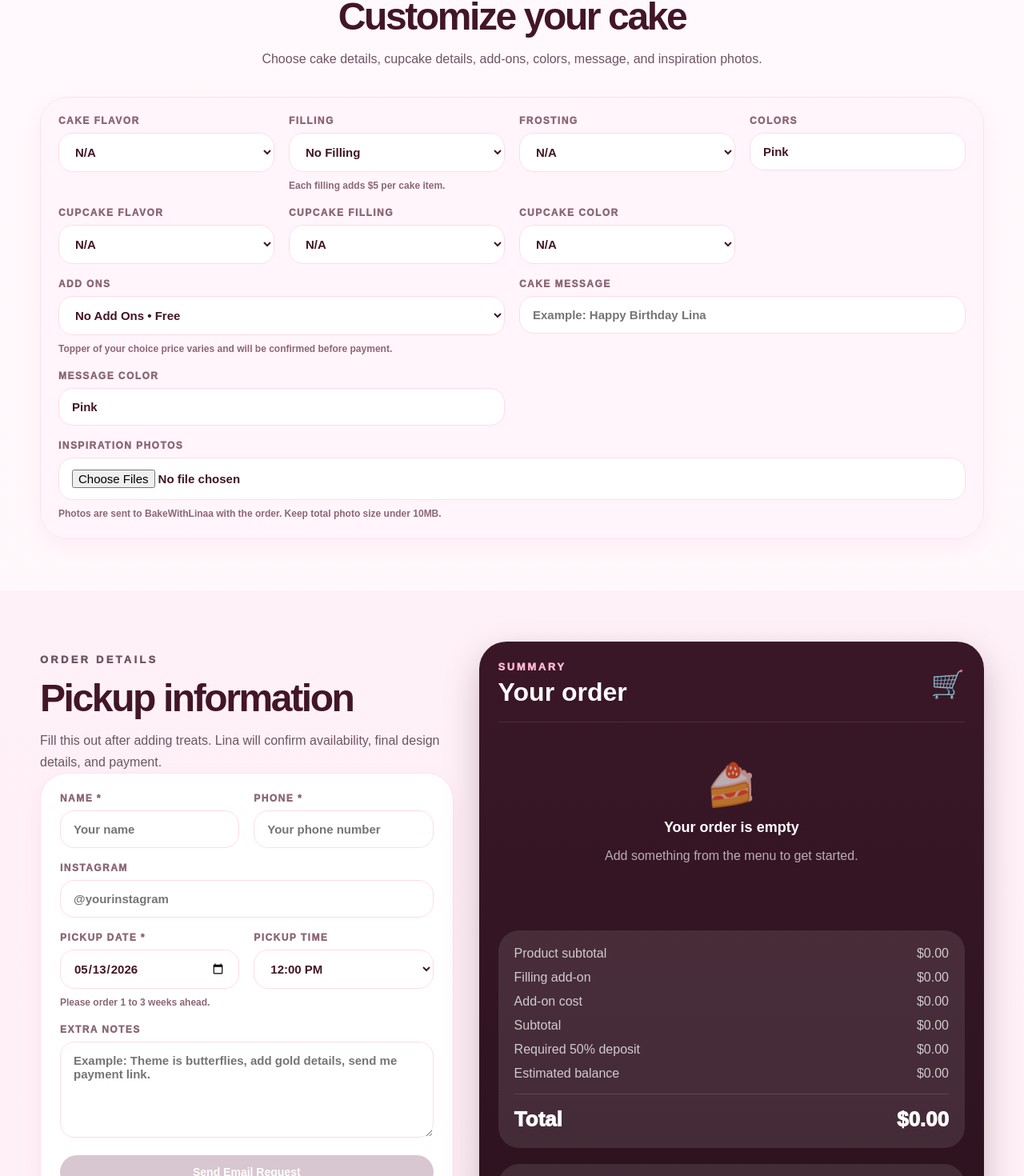
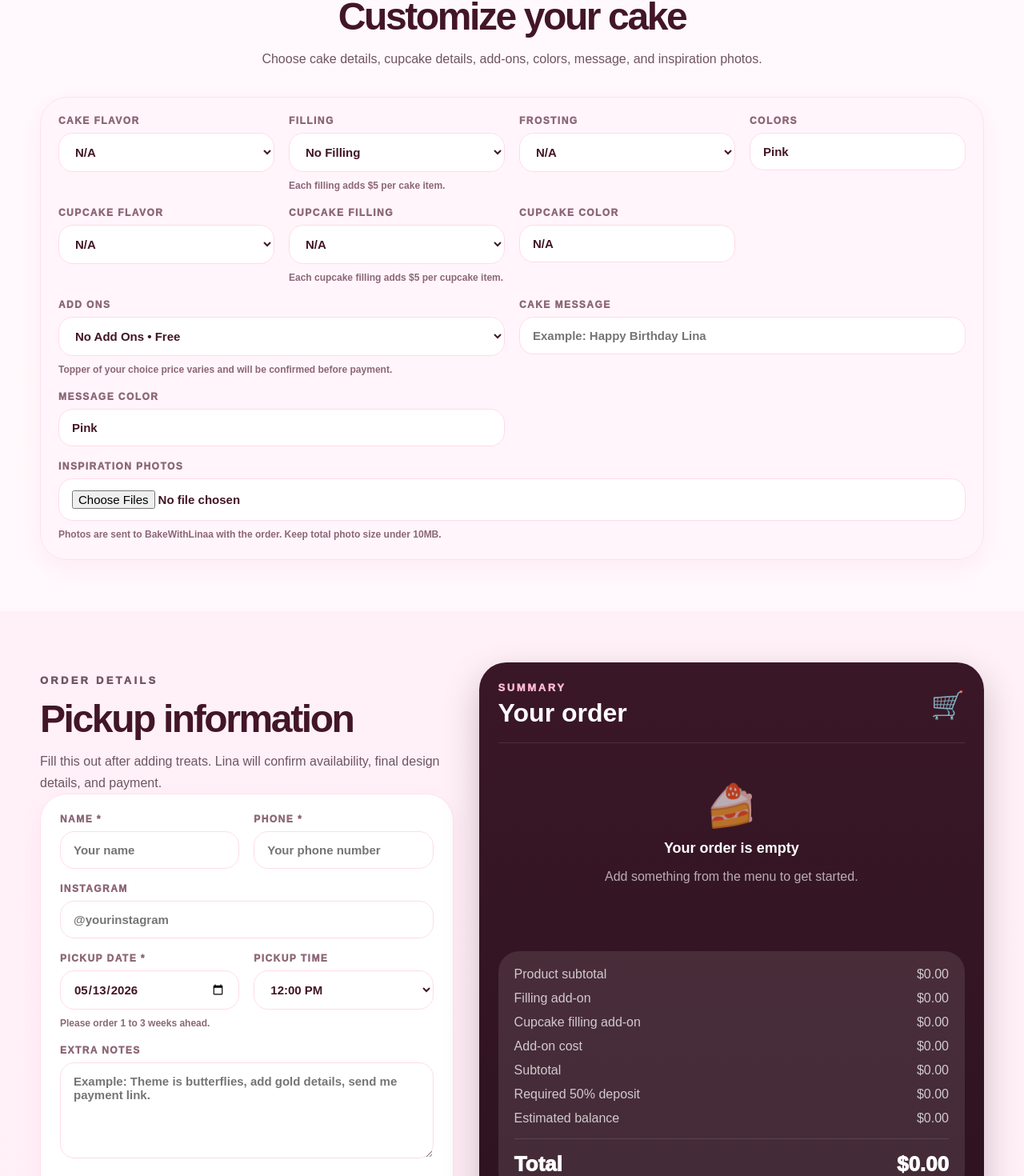
Before and after one commit to yucksservices/bakewithlinaa, a React (Vite) app: page / in a window 1280 px wide. Shown: the part 3684-5154 px from the top of the page at 80% size. Built offline with nearby package versions, Linux system fonts and the light colour scheme; no server answers.

Commit message:
Update App.jsx

```diff
--- a/src/App.jsx
+++ b/src/App.jsx
@@ -101,11 +101,10 @@ const products = [
 
 const categories = ["All", "Cakes", "Cupcakes", "Cookies", "Desserts"];
 const cakeFlavors = ["N/A", "Warm Vanilla", "Rich Fudge Chocolate", "Red Velvet Love", "Birthday Sprinkle", "Spiced Carrot", "Sweet Strawberry"];
-const fillings = ["No Filling", "Strawberry +$5", "Nutella +$5", "Cookie Butter +$5", "Bananas +$5", "Cookies of Your Choice +$5"];
+const fillings = ["No Filling", "Strawberry +$5", "Nutella +$5", "Bananas +$5", "Cookies of Your Choice +$5"];
 const frostings = ["N/A", "Butter Cream", "Whipped Cream"];
 const cupcakeFlavors = ["N/A", "Warm Vanilla", "Rich Fudge Chocolate", "Red Velvet Love", "Birthday Sprinkle", "Sweet Strawberry"];
-const cupcakeFillings = ["N/A", "No Filling", "Strawberry", "Nutella", "Cookie Butter", "Bananas", "Cookies of Your Choice"];
-const cupcakeColors = ["N/A", "Pink", "White", "Gold", "Purple", "Baby Blue", "Red", "Pastel Mix", "Custom Colors"];
+const cupcakeFillings = ["N/A", "No Filling", "Strawberry +$5", "Nutella +$5", "Bananas +$5", "Cookies of Your Choice +$5"];
 const colors = ["Pink", "White", "Gold", "Purple", "Baby Blue", "Red", "Pastel Mix", "Custom Colors"];
 const addOns = [
   { label: "No Add Ons", price: 0 },
@@ -196,7 +195,7 @@ export default function App() {
     messageColor: "Pink",
     cupcakeFlavor: cupcakeFlavors[0],
     cupcakeFilling: cupcakeFillings[0],
-    cupcakeColor: cupcakeColors[0],
+    cupcakeColor: "N/A",
     addOn: addOns[0].label,
     message: "",
   });
@@ -234,11 +233,13 @@ export default function App() {
   }, [category, search]);
 
   const cakeQuantity = cart.reduce((sum, item) => (item.category === "Cakes" ? sum + item.quantity : sum), 0);
+  const cupcakeQuantity = cart.reduce((sum, item) => (item.category === "Cupcakes" ? sum + item.quantity : sum), 0);
   const fillingCost = custom.filling === "No Filling" ? 0 : cakeQuantity * 5;
+  const cupcakeFillingCost = custom.cupcakeFilling === "N/A" || custom.cupcakeFilling === "No Filling" ? 0 : cupcakeQuantity * 5;
   const selectedAddOn = addOns.find((item) => item.label === custom.addOn) || addOns[0];
   const addOnCost = selectedAddOn.varies ? 0 : selectedAddOn.price;
   const productSubtotal = cart.reduce((sum, item) => sum + item.price * item.quantity, 0);
-  const subtotal = productSubtotal + fillingCost + addOnCost;
+  const subtotal = productSubtotal + fillingCost + cupcakeFillingCost + addOnCost;
   const deposit = subtotal > 0 ? Math.round(subtotal * (business.depositPercent / 100)) : 0;
   const balance = subtotal - deposit;
 
@@ -274,6 +275,7 @@ export default function App() {
       "Cupcake Customization:",
       `Cupcake flavor: ${custom.cupcakeFlavor || "Not provided"}`,
       `Cupcake filling: ${custom.cupcakeFilling || "Not provided"}`,
+      `Cupcake filling add-on total: ${money(cupcakeFillingCost)}`,
       `Cupcake color: ${custom.cupcakeColor || "Not provided"}`,
       "",
       `Add on: ${addOnText}`,
@@ -283,6 +285,7 @@ export default function App() {
       "",
       `Product Subtotal: ${money(productSubtotal)}`,
       `Filling Add-on: ${money(fillingCost)}`,
+      `Cupcake Filling Add-on: ${money(cupcakeFillingCost)}`,
       `Add-on Cost: ${selectedAddOn.varies ? "Price varies" : money(addOnCost)}`,
       `Subtotal: ${money(subtotal)}`,
       `${business.depositPercent}% Deposit: ${money(deposit)}`,
@@ -290,7 +293,7 @@ export default function App() {
       "",
       `Notes: ${customer.notes || "None"}`,
     ].join("\n");
-  }, [cart, customer, custom, productSubtotal, fillingCost, selectedAddOn, addOnCost, subtotal, deposit, balance, inspirationFiles]);
+  }, [cart, customer, custom, productSubtotal, fillingCost, cupcakeFillingCost, selectedAddOn, addOnCost, subtotal, deposit, balance, inspirationFiles]);
 
   function addToCart(product) {
     const selectedOption = product.options[selectedOptions[product.id] || 0];
@@ -644,8 +647,8 @@ export default function App() {
                 <label><span>Frosting</span><select value={custom.frosting} onChange={(event) => setCustom({ ...custom, frosting: event.target.value })}>{frostings.map((item) => <option key={item}>{item}</option>)}</select></label>
                 <label><span>Colors</span><input value={custom.color} onChange={(event) => setCustom({ ...custom, color: event.target.value })} placeholder="Example: pink, white, gold, pastel blue" /></label>
                 <label><span>Cupcake flavor</span><select value={custom.cupcakeFlavor} onChange={(event) => setCustom({ ...custom, cupcakeFlavor: event.target.value })}>{cupcakeFlavors.map((item) => <option key={item}>{item}</option>)}</select></label>
-                <label><span>Cupcake filling</span><select value={custom.cupcakeFilling} onChange={(event) => setCustom({ ...custom, cupcakeFilling: event.target.value })}>{cupcakeFillings.map((item) => <option key={item}>{item}</option>)}</select></label>
-                <label><span>Cupcake color</span><select value={custom.cupcakeColor} onChange={(event) => setCustom({ ...custom, cupcakeColor: event.target.value })}>{cupcakeColors.map((item) => <option key={item}>{item}</option>)}</select></label>
+                <label><span>Cupcake filling</span><select value={custom.cupcakeFilling} onChange={(event) => setCustom({ ...custom, cupcakeFilling: event.target.value })}>{cupcakeFillings.map((item) => <option key={item}>{item}</option>)}</select><p className="hint">Each cupcake filling adds $5 per cupcake item.</p></label>
+                <label><span>Cupcake color</span><input value={custom.cupcakeColor} onChange={(event) => setCustom({ ...custom, cupcakeColor: event.target.value })} placeholder="Example: pink, white, gold, pastel blue" /></label>
                 <label className="wide"><span>Add ons</span><select value={custom.addOn} onChange={(event) => setCustom({ ...custom, addOn: event.target.value })}>{addOns.map((item) => <option key={item.label} value={item.label}>{item.label} • {item.varies ? "Price varies" : item.price === 0 ? "Free" : money(item.price)}</option>)}</select><p className="hint">Topper of your choice price varies and will be confirmed before payment.</p></label>
                 <label className="wide"><span>Cake message</span><input value={custom.message} onChange={(event) => setCustom({ ...custom, message: event.target.value })} placeholder="Example: Happy Birthday Lina" /></label>
                 <label className="wide"><span>Message color</span><input value={custom.messageColor} onChange={(event) => setCustom({ ...custom, messageColor: event.target.value })} placeholder="Example: pink, gold, white, black" /></label>
@@ -671,7 +674,7 @@ export default function App() {
               <aside className="cart">
                 <div className="cart-head"><div><p>Summary</p><h2>Your order</h2></div><div style={{ fontSize: 34 }}>🛒</div></div>
                 {cart.length === 0 ? <div className="empty-cart"><div>🍰</div><strong>Your order is empty</strong><p>Add something from the menu to get started.</p></div> : <div>{cart.map((item) => <div className="cart-item" key={item.key}><div className="cart-item-top"><div><h3>{item.name}</h3><p>{item.option} • Serves {item.serves}</p><p style={{ color: "#ffb9d6", fontWeight: 900 }}>{money(item.price)} each</p></div><button className="delete-btn" onClick={() => removeItem(item.key)}>Delete</button></div><div className="quantity-row"><div className="quantity"><button onClick={() => updateQuantity(item.key, -1)}>-</button><span>{item.quantity}</span><button onClick={() => updateQuantity(item.key, 1)}>+</button></div><strong>{money(item.price * item.quantity)}</strong></div></div>)}</div>}
-                <div className="cart-total-box"><div className="total-line"><span>Product subtotal</span><span>{money(productSubtotal)}</span></div><div className="total-line"><span>Filling add-on</span><span>{money(fillingCost)}</span></div><div className="total-line"><span>Add-on cost</span><span>{selectedAddOn.varies ? "Price varies" : money(addOnCost)}</span></div><div className="total-line"><span>Subtotal</span><span>{money(subtotal)}</span></div><div className="total-line"><span>Required {business.depositPercent}% deposit</span><span>{money(deposit)}</span></div><div className="total-line"><span>Estimated balance</span><span>{money(balance)}</span></div><div className="grand-total"><span>Total</span><span>{money(subtotal)}</span></div></div>
+                <div className="cart-total-box"><div className="total-line"><span>Product subtotal</span><span>{money(productSubtotal)}</span></div><div className="total-line"><span>Filling add-on</span><span>{money(fillingCost)}</span></div><div className="total-line"><span>Cupcake filling add-on</span><span>{money(cupcakeFillingCost)}</span></div><div className="total-line"><span>Add-on cost</span><span>{selectedAddOn.varies ? "Price varies" : money(addOnCost)}</span></div><div className="total-line"><span>Subtotal</span><span>{money(subtotal)}</span></div><div className="total-line"><span>Required {business.depositPercent}% deposit</span><span>{money(deposit)}</span></div><div className="total-line"><span>Estimated balance</span><span>{money(balance)}</span></div><div className="grand-total"><span>Total</span><span>{money(subtotal)}</span></div></div>
                 <div className="custom-summary"><p><strong>Cake flavor:</strong> {custom.flavor}</p><p><strong>Filling:</strong> {custom.filling}</p><p><strong>Frosting:</strong> {custom.frosting}</p><p><strong>Colors:</strong> {custom.color || "Not provided"}</p><p><strong>Message color:</strong> {custom.messageColor || "Not provided"}</p><p><strong>Cupcake flavor:</strong> {custom.cupcakeFlavor}</p><p><strong>Cupcake filling:</strong> {custom.cupcakeFilling}</p><p><strong>Cupcake color:</strong> {custom.cupcakeColor}</p><p><strong>Add on:</strong> {custom.addOn}{selectedAddOn.varies ? " (price varies)" : ""}</p><p><strong>Inspiration photos:</strong> {inspirationFiles.length} selected</p></div>
                 <div className="success-actions"><button className="btn btn-green" onClick={copyOrder}>Copy Order</button></div>
                 {sendStatus.message && <div className={`status ${sendStatus.type}`}>{sendStatus.message}</div>}
```
